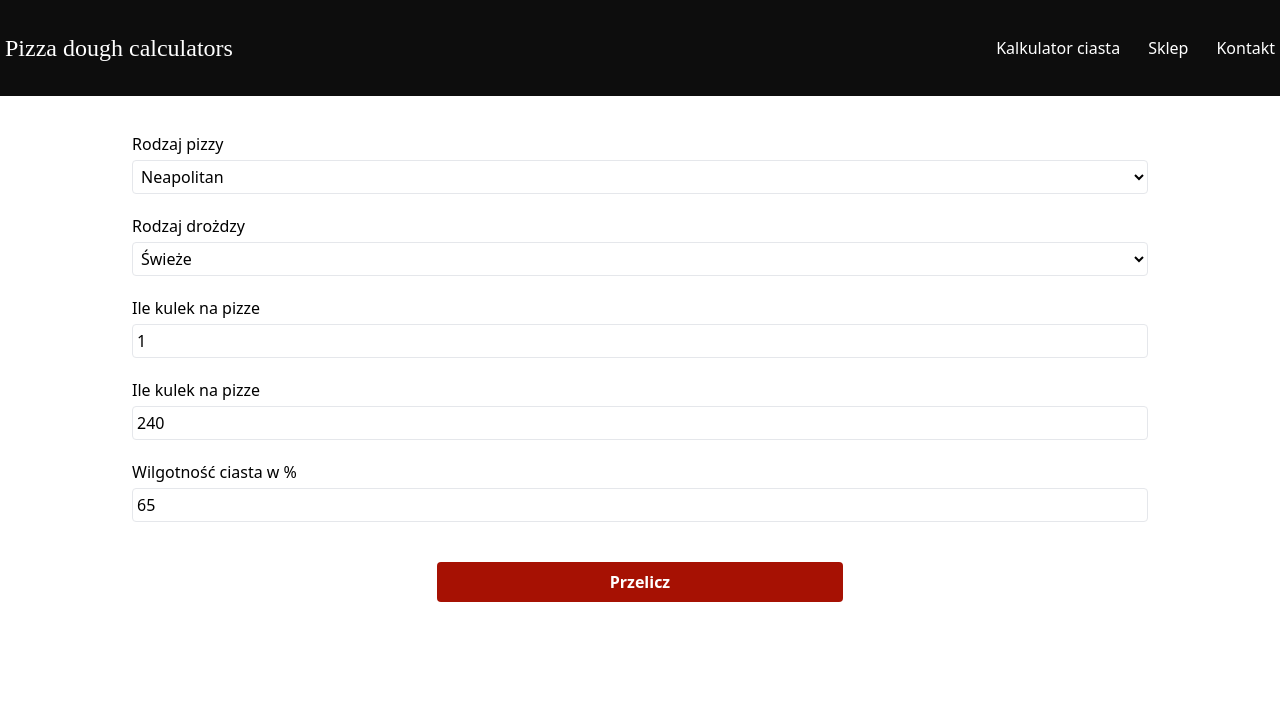
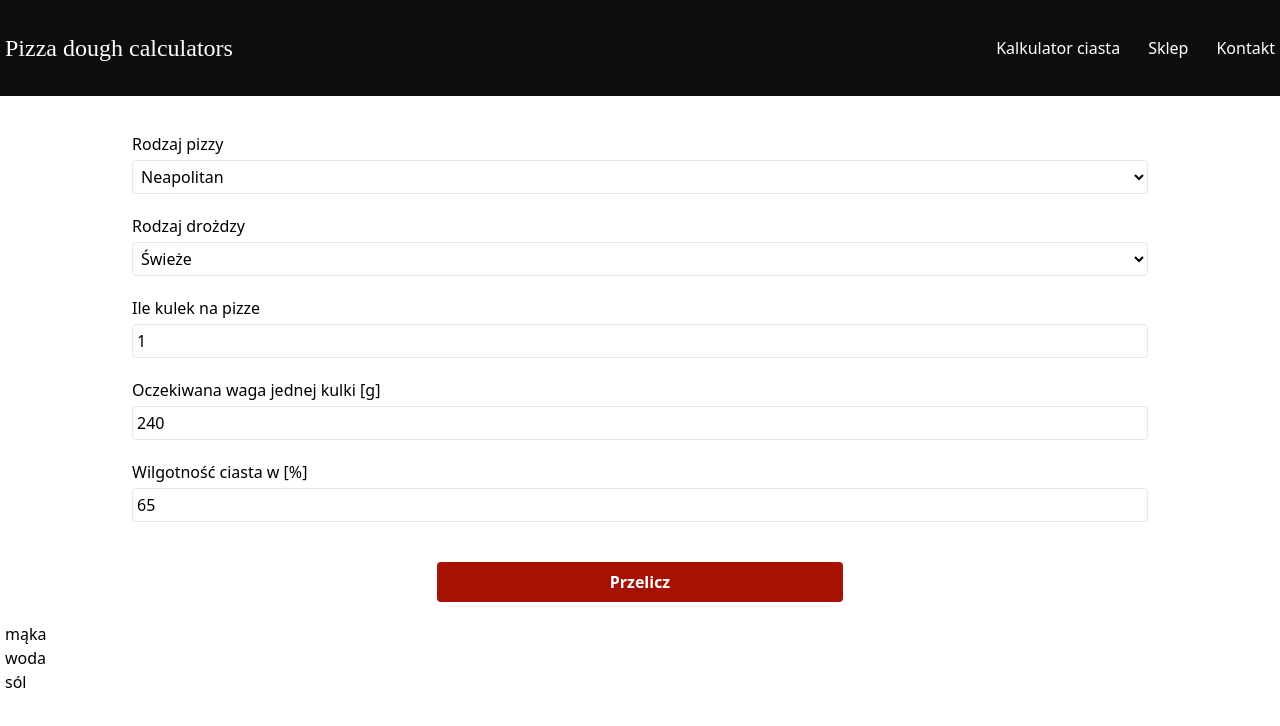
Before and after one commit to Dziara92/PizzaDough_V2, a React (Vite) app: page /calculator in a window 1280 px wide. Shown: the top 726 px of the page. Built offline with nearby package versions, Linux system fonts and the light colour scheme; a web font is replaced by a local one.

Commit message:
add component calculatorForm

```diff
--- a/src/components/calculatorForm.jsx
+++ b/src/components/calculatorForm.jsx
@@ -1,5 +1,80 @@
-const CalculatorForm = () => {
-  return <div>calculatorForm</div>;
+/* eslint-disable react/prop-types */
+import { useState } from "react";
+import { handleNumberForm } from "../utility/handleNumberForm";
+
+const CalculatorForm = ({ setResult }) => {
+  const [numberOfPizza, setNumberOfPizza] = useState(1);
+  const [doughGrams, setDoughGrams] = useState(240);
+  const [doughMoisture, setdoughMoisture] = useState(65);
+
+  const handleCalculate = (e) => {
+    e.preventDefault();
+    let flour = doughGrams * numberOfPizza;
+    let watter = (flour * doughMoisture) / 100;
+    let salt = ((flour * 1.8) / 100).toFixed(1);
+    watter = (flour - watter + 10).toFixed(0);
+    flour = (flour - watter - salt).toFixed(0);
+
+    setResult({ flour, watter, salt });
+  };
+
+  return (
+    <form className="flex flex-col w-4/5 mx-auto" onSubmit={handleCalculate}>
+      <label htmlFor="pizza_style" className=" mb-1">
+        Rodzaj pizzy
+      </label>
+      <select
+        name="pizza_style"
+        className=" mb-5 p-1 bg-white border-[1px] rounded"
+      >
+        <option value="Neapolitan">Neapolitan</option>
+        <option value="New York">New York</option>
+      </select>
+      <label htmlFor="type_of_yeast" className=" mb-1">
+        Rodzaj drożdzy
+      </label>
+      <select
+        name="type_of_yeast"
+        className=" mb-5 p-1 bg-white border-[1px] rounded"
+      >
+        <option value="Neapolitan">Świeże</option>
+        <option value="New York">Suche</option>
+      </select>
+      <label htmlFor="numberOfPizza" className=" mb-1">
+        Ile kulek na pizze
+      </label>
+      <input
+        type="number"
+        name="numberOfPizza"
+        value={numberOfPizza}
+        onChange={(e) => handleNumberForm(e, setNumberOfPizza)}
+        className=" mb-5 p-1 bg-white border-[1px] rounded"
+      />
+      <label htmlFor="doughGrams" className=" mb-1">
+        Oczekiwana waga jednej kulki [g]
+      </label>
+      <input
+        type="number"
+        name="doughGrams"
+        value={doughGrams}
+        onChange={(e) => handleNumberForm(e, setDoughGrams)}
+        className=" mb-5 p-1 bg-white border-[1px] rounded"
+      />
+      <label htmlFor="doughMoisture" className=" mb-1">
+        Wilgotność ciasta w [%]
+      </label>
+      <input
+        type="number"
+        name="doughMoisture"
+        value={doughMoisture}
+        onChange={(e) => handleNumberForm(e, setdoughMoisture)}
+        className=" mb-5 p-1 bg-white border-[1px] rounded"
+      />
+      <button className=" transition ease-linear duration-150 w-2/5 px-3 py-2 my-5 bg-buttonBgc font-semibold text-white self-center rounded hover:bg-red-700 ">
+        Przelicz
+      </button>
+    </form>
+  );
 };
 
 export default CalculatorForm;
--- a/src/page/calculatorPage.jsx
+++ b/src/page/calculatorPage.jsx
@@ -1,68 +1,15 @@
 import { useState } from "react";
-import { handleNumberForm } from "../utility/handleNumberForm";
+import CalculatorForm from "../components/calculatorForm";
 
 const CalculatorPage = () => {
-  const [numberOfPizza, setNumberOfPizza] = useState(1);
-  const [doughGrams, setDoughGrams] = useState(240);
-  const [doughMoisture, setdoughMoisture] = useState(65);
-
+  const [result, setResult] = useState({});
+  console.log(result);
   return (
     <div className="container mx-auto my-9 px-[5px]">
-      <form className="flex flex-col w-4/5 mx-auto">
-        <label htmlFor="pizza_style" className=" mb-1">
-          Rodzaj pizzy
-        </label>
-        <select
-          name="pizza_style"
-          className=" mb-5 p-1 bg-white border-[1px] rounded"
-        >
-          <option value="Neapolitan">Neapolitan</option>
-          <option value="New York">New York</option>
-        </select>
-        <label htmlFor="type_of_yeast" className=" mb-1">
-          Rodzaj drożdzy
-        </label>
-        <select
-          name="type_of_yeast"
-          className=" mb-5 p-1 bg-white border-[1px] rounded"
-        >
-          <option value="Neapolitan">Świeże</option>
-          <option value="New York">Suche</option>
-        </select>
-        <label htmlFor="numberOfPizza" className=" mb-1">
-          Ile kulek na pizze
-        </label>
-        <input
-          type="number"
-          name="numberOfPizza"
-          value={numberOfPizza}
-          onChange={(e) => handleNumberForm(e, setNumberOfPizza)}
-          className=" mb-5 p-1 bg-white border-[1px] rounded"
-        />
-        <label htmlFor="doughGrams" className=" mb-1">
-          Ile kulek na pizze
-        </label>
-        <input
-          type="number"
-          name="doughGrams"
-          value={doughGrams}
-          onChange={(e) => handleNumberForm(e, setDoughGrams)}
-          className=" mb-5 p-1 bg-white border-[1px] rounded"
-        />
-        <label htmlFor="doughMoisture" className=" mb-1">
-          Wilgotność ciasta w %
-        </label>
-        <input
-          type="number"
-          name="doughMoisture"
-          value={doughMoisture}
-          onChange={(e) => handleNumberForm(e, setdoughMoisture)}
-          className=" mb-5 p-1 bg-white border-[1px] rounded"
-        />
-        <button className=" transition ease-linear duration-150 w-2/5 px-3 py-2 my-5 bg-buttonBgc font-semibold text-white self-center rounded hover:bg-red-700 ">
-          Przelicz
-        </button>
-      </form>
+      <CalculatorForm setResult={setResult} />
+      <p>mąka {result?.flour}</p>
+      <p>woda {result?.watter}</p>
+      <p>sól {result?.salt}</p>
     </div>
   );
 };
```
